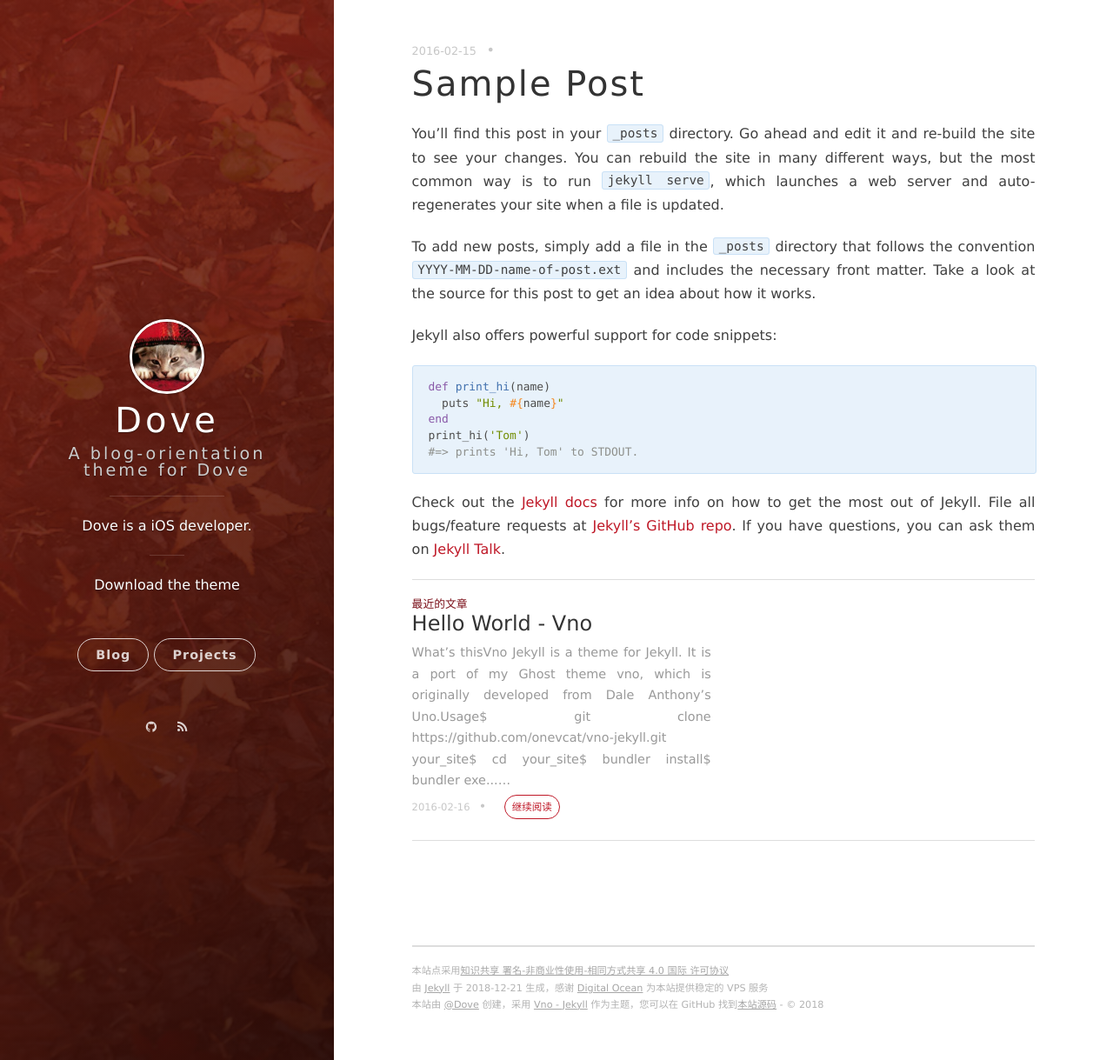
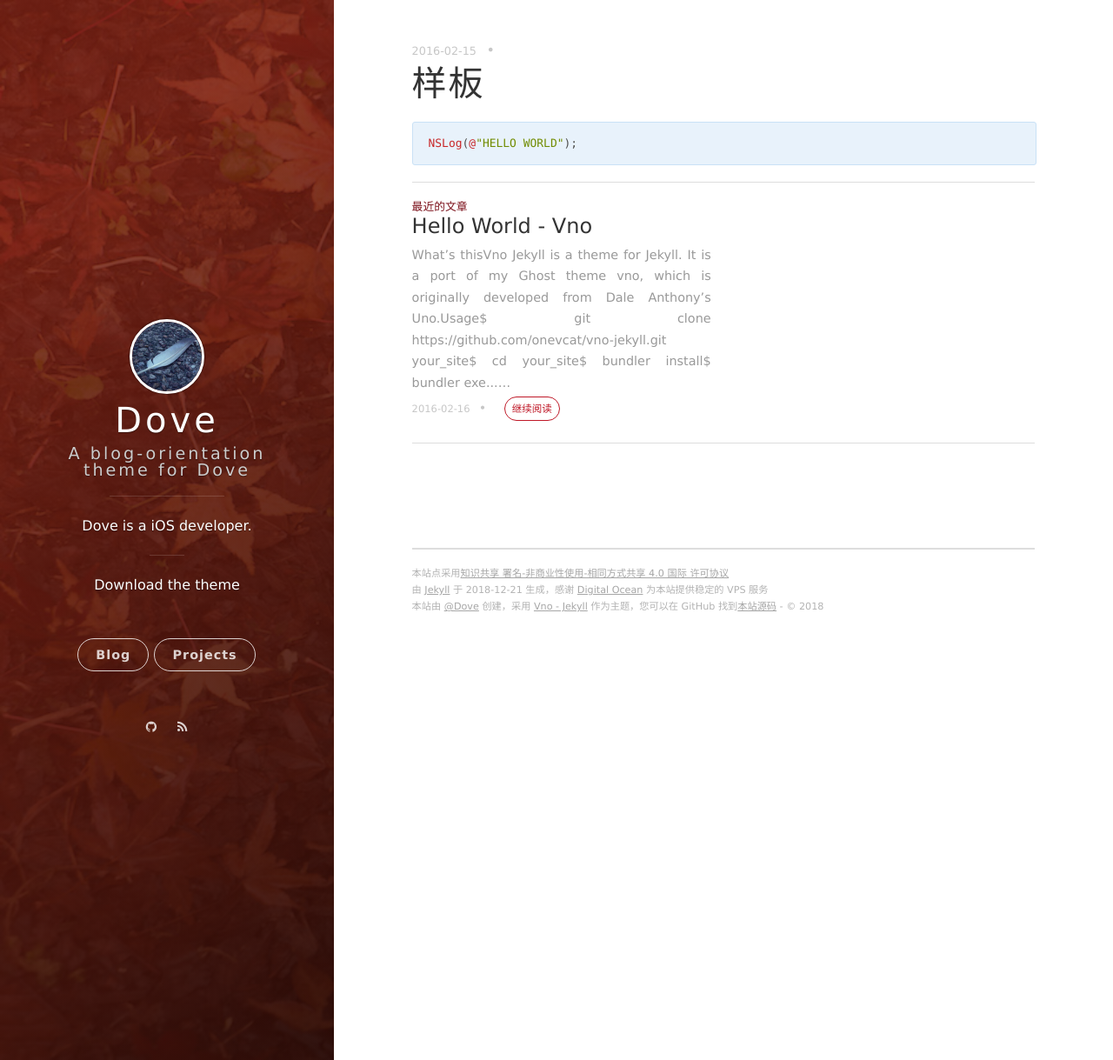
Before and after one commit to Fe7s/Fe7s.github.io, a Jekyll site: the page built from _posts/2016-02-15-sample-post.markdown, in a window 1280 px wide and 1219 px high. Shown: the whole window at 87% size. Built offline with Jekyll 4.4.1, drawn with Linux system fonts in a browser that asks for light colours; nearby versions of some CDN libraries.

Commit message:
no message

```diff
--- a/_posts/2016-02-15-sample-post.markdown
+++ b/_posts/2016-02-15-sample-post.markdown
@@ -1,25 +1,9 @@
 ---
 layout: post
-title: Sample Post
+title: 样板
 date: 2016-02-15 15:32:24.000000000 +09:00
 ---
 
-You’ll find this post in your `_posts` directory. Go ahead and edit it and re-build the site to see your changes. You can rebuild the site in many different ways, but the most common way is to run `jekyll serve`, which launches a web server and auto-regenerates your site when a file is updated.
-
-To add new posts, simply add a file in the `_posts` directory that follows the convention `YYYY-MM-DD-name-of-post.ext` and includes the necessary front matter. Take a look at the source for this post to get an idea about how it works.
-
-Jekyll also offers powerful support for code snippets:
-
 {% highlight ruby %}
-def print_hi(name)
-  puts "Hi, #{name}"
-end
-print_hi('Tom')
-#=> prints 'Hi, Tom' to STDOUT.
+NSLog(@"HELLO WORLD");
 {% endhighlight %}
-
-Check out the [Jekyll docs][jekyll-docs] for more info on how to get the most out of Jekyll. File all bugs/feature requests at [Jekyll’s GitHub repo][jekyll-gh]. If you have questions, you can ask them on [Jekyll Talk][jekyll-talk].
-
-[jekyll-docs]: http://jekyllrb.com/docs/home
-[jekyll-gh]:   https://github.com/jekyll/jekyll
-[jekyll-talk]: https://talk.jekyllrb.com/
```
Also changed, not shown: assets/images/avatar.jpg.
